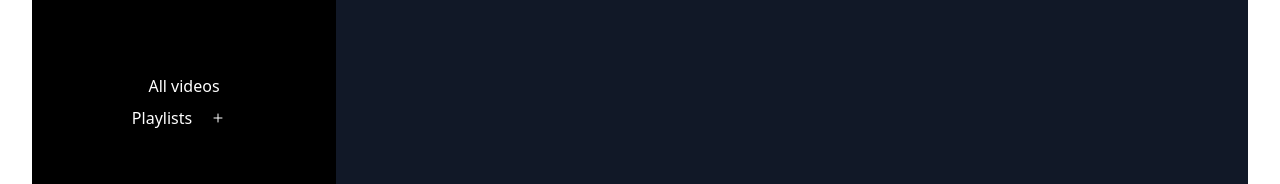
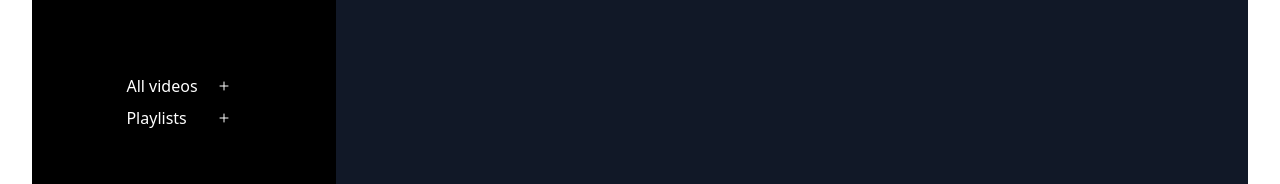
Before and after one commit to tran-christopher/Mexel, a React (Vite) app in the folder client/: page / in a window 1280 px wide. Shown: the part 570-754 px from the top of the page. Built offline with nearby package versions, Linux system fonts and the light colour scheme.

Commit message:
Completed basic styling for DisplayPlaylist to match other pages

```diff
--- a/client/src/Components/DisplayPlaylist.tsx
+++ b/client/src/Components/DisplayPlaylist.tsx
@@ -13,7 +13,7 @@ export function DisplayPlaylists({
   console.log(allSongsArray);
   const songsToDisplay = allSongsArray.map((song) => {
     return (
-      <li key={song.songId}>
+      <li className="text-left p-2 hover:cursor-pointer" key={song.songId}>
         <ListDisplayPlaylist
           title={song.title}
           onClick={() => {
@@ -24,8 +24,13 @@ export function DisplayPlaylists({
     );
   });
   return (
-    <div>
-      <ul>{songsToDisplay}</ul>
+    <div className="flex flex-col">
+      <div className="self-start">
+        <h1 className="text-white text-3xl pl-20 pb-10">Playlist Videos</h1>
+      </div>
+      <div className="self-start">
+        <ul className="text-white pl-20">{songsToDisplay}</ul>
+      </div>
     </div>
   );
 }
--- a/client/src/Components/LeftMenu.tsx
+++ b/client/src/Components/LeftMenu.tsx
@@ -48,13 +48,32 @@ export function LeftMenu({
             <p className="pl-5 text-xl">Library</p>
           </div>
           <div className="self-center flex flex-col">
+            <div className="flex justify-between">
               <Link
                 className="p-1 hover:text-blue-600"
                 onClick={handleSongs}
                 to="/saved-songs">
                 All videos
               </Link>
-            <div className="flex">
+              <button
+                onClick={createPlaylist}
+                className="text-white font-bold py-2 px-4 rounded-full shadow">
+                <svg
+                  xmlns="http://www.w3.org/2000/svg"
+                  className="h-3 w-3 hover:text-blue-600"
+                  fill="none"
+                  viewBox="0 0 24 24"
+                  stroke="currentColor">
+                  <path
+                    stroke-linecap="round"
+                    stroke-linejoin="round"
+                    stroke-width="2"
+                    d="M12 4v16m8-8H4"></path>
+                </svg>
+              </button>
+            </div>
+
+            <div className="flex justify-between">
               <Link
                 className="p-1 hover:text-blue-600"
                 onClick={handlePlaylists}
--- a/client/src/Components/ListDisplayPlaylist.tsx
+++ b/client/src/Components/ListDisplayPlaylist.tsx
@@ -8,8 +8,10 @@ export function ListDisplayPlaylist({
   onClick,
 }: ListDisplayPlaylistProps) {
   return (
-    <div>
-      <a onClick={onClick}>{title}</a>
+    <div className="flex justify-between">
+      <a className="hover:underline" onClick={onClick}>
+        {title}
+      </a>
     </div>
   );
 }
```
Lines whose indentation alone changed are shown as unchanged.
